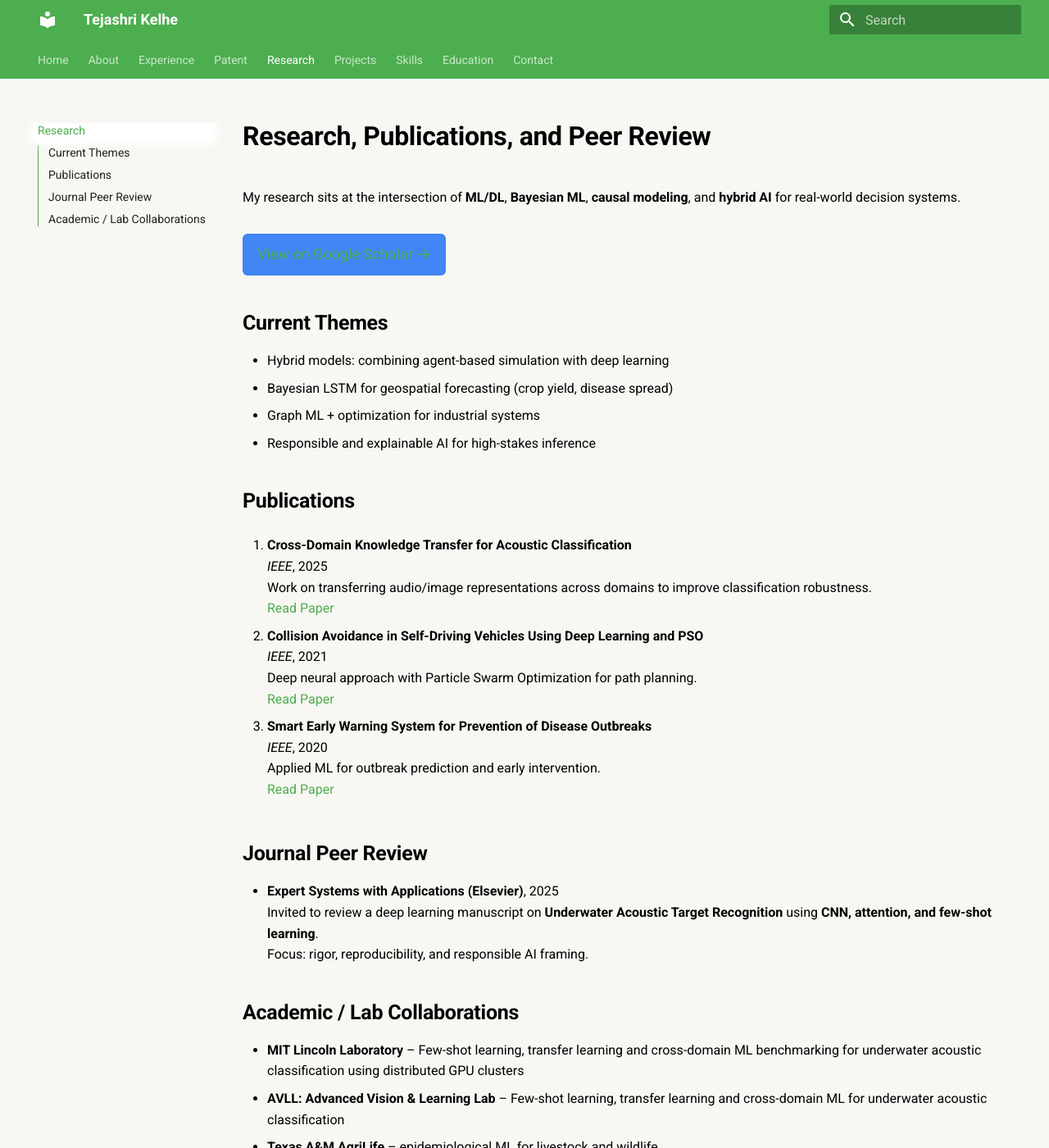
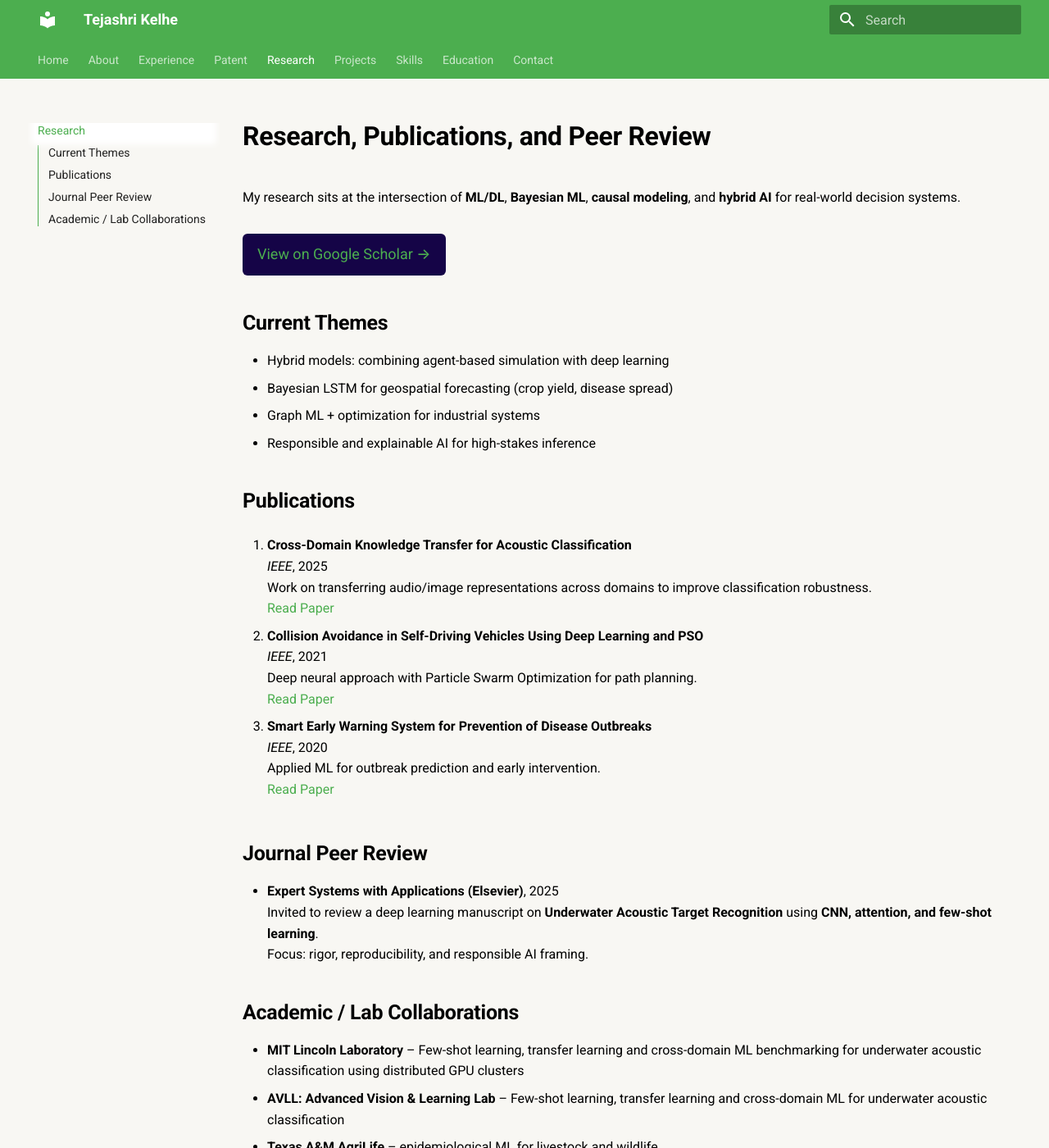
Before and after one commit to tejashrikelhe/Tejashri-Kelhe-website, an MkDocs documentation site: the page built from docs/research.md, in a window 1280 px wide and 1400 px high. Shown: the whole window at 82% size. Built offline with MkDocs 1.6.1 and Material for MkDocs 9.7.7, drawn with Linux system fonts in a browser that asks for light colours.

Commit message:
Add full site content

```diff
--- a/docs/assets/CSS/hero.css
+++ b/docs/assets/CSS/hero.css
@@ -112,7 +112,7 @@
   /* --- Scholar button style --- */
 .scholar-btn {
     display: inline-block;
-    background-color: #4285F4;  /* Google Blue */
+    background-color: #150447;  /* Google Blue */
     color: rgb(13, 1, 1);
     padding: 0.55rem 0.9rem;
     border-radius: 6px;
```
